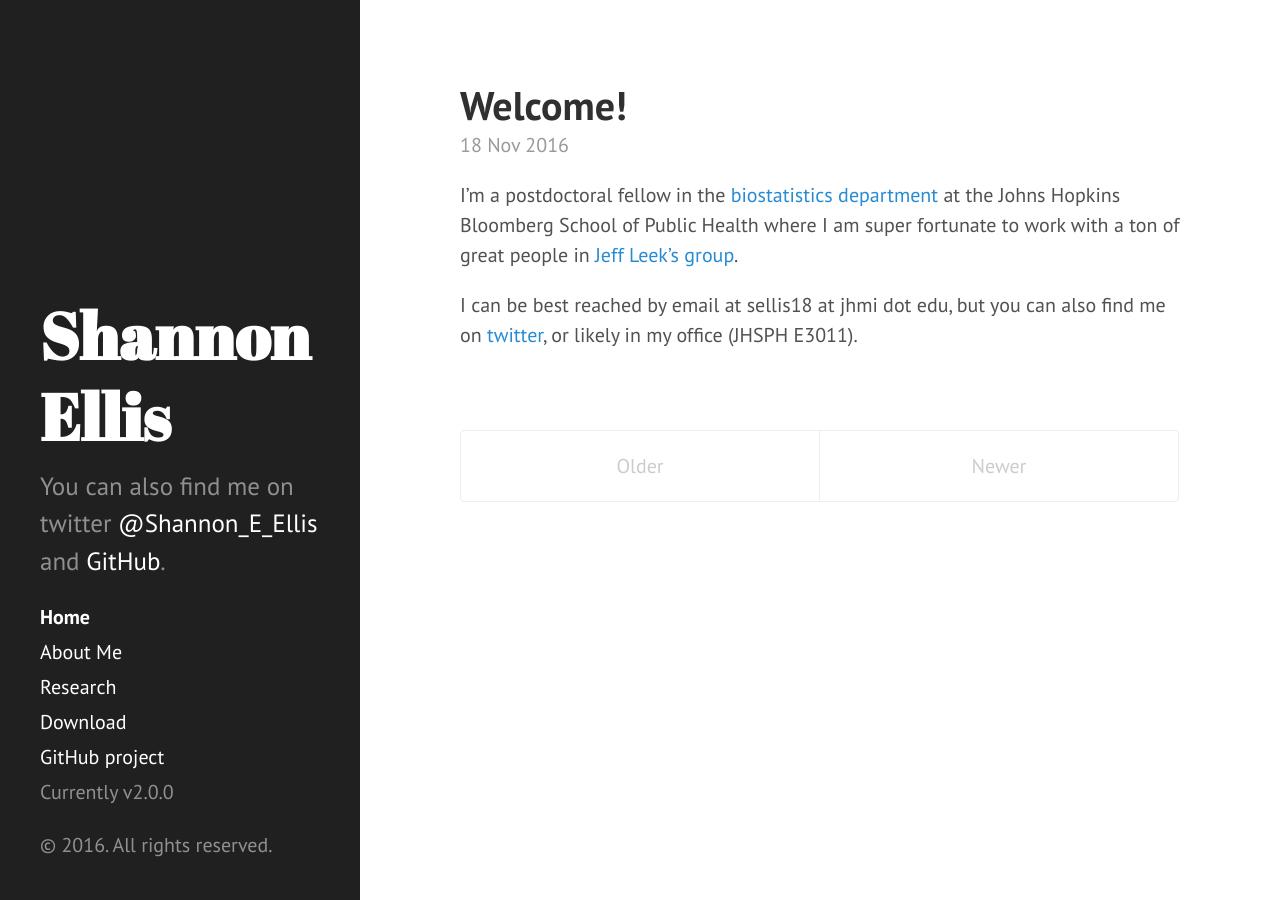
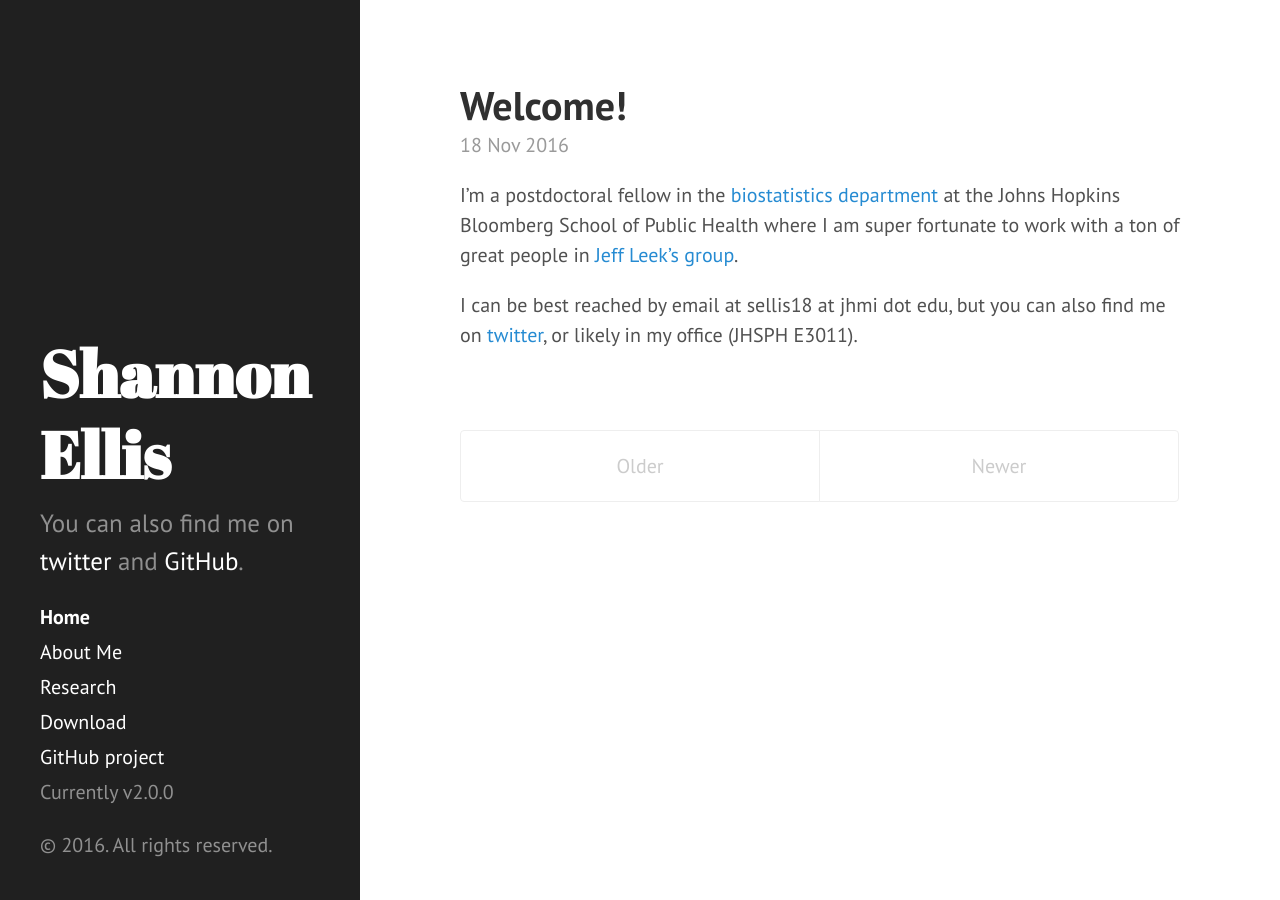
Before and after one commit to ShanEllis/ShanEllis.github.io, a Jekyll site: the page built from index.html, in a window 1280 px wide. Built offline with Jekyll 4.4.1, drawn with Linux system fonts in a browser that asks for light colours; the list of posts is cut into pages by our own code.

Commit message:
Update _config.yml

```diff
--- a/_config.yml
+++ b/_config.yml
@@ -9,7 +9,7 @@ permalink:        pretty
 # Setup
 title:            Shannon Ellis
 tagline:          'Postdoctoral Fellow'
-description:      'You can also find me on twitter <a href="http://twitter.com/Shannon_E_Ellis">@Shannon_E_Ellis</a> and <a href="https://github.com/ShanEllis">GitHub</a>.'
+description:      'You can also find me on  <a href="http://twitter.com/Shannon_E_Ellis">twitter</a> and <a href="https://github.com/ShanEllis">GitHub</a>.'
 url:              https://shanellis.github.io/
 baseurl:          /
 
```
